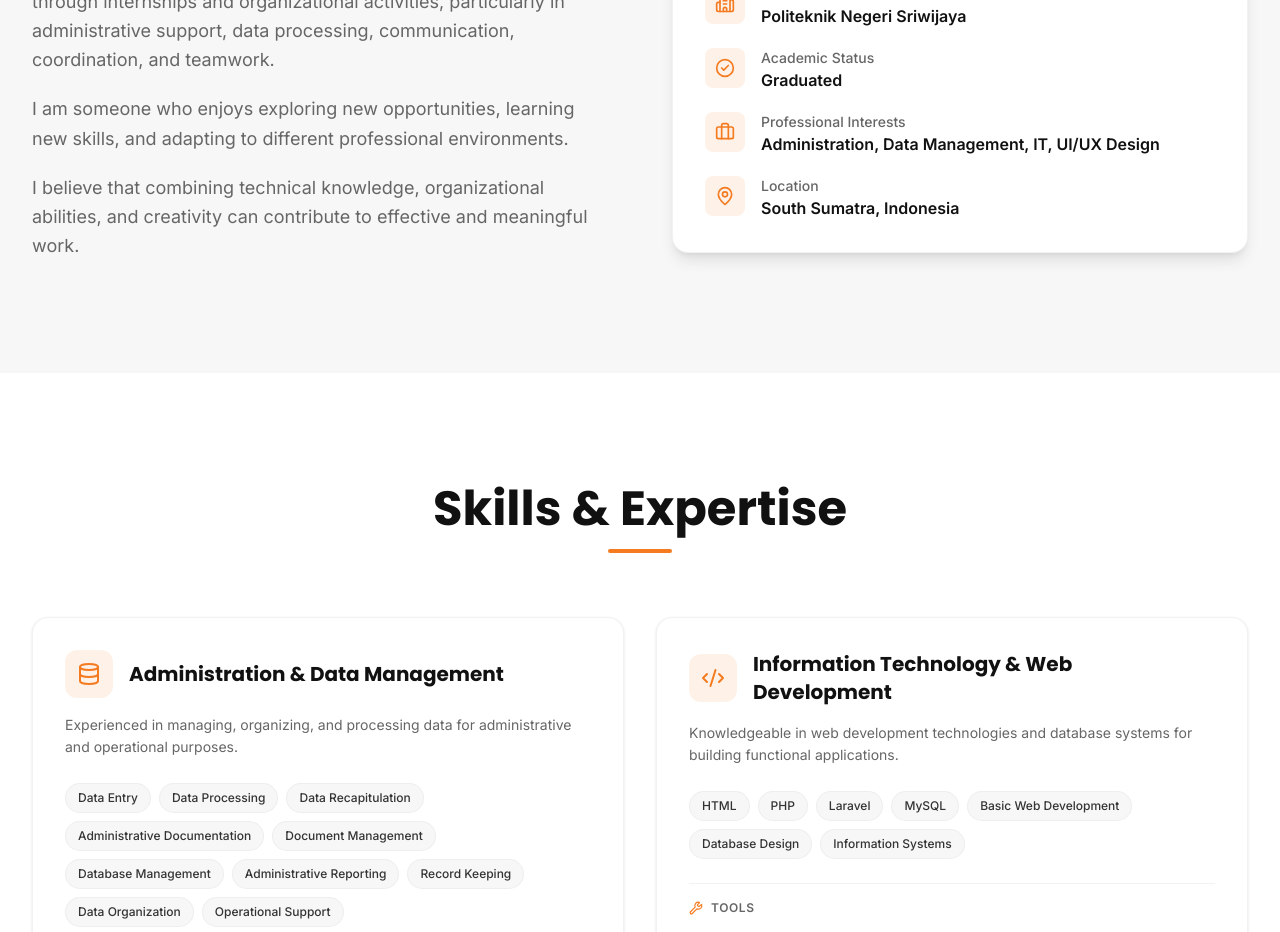
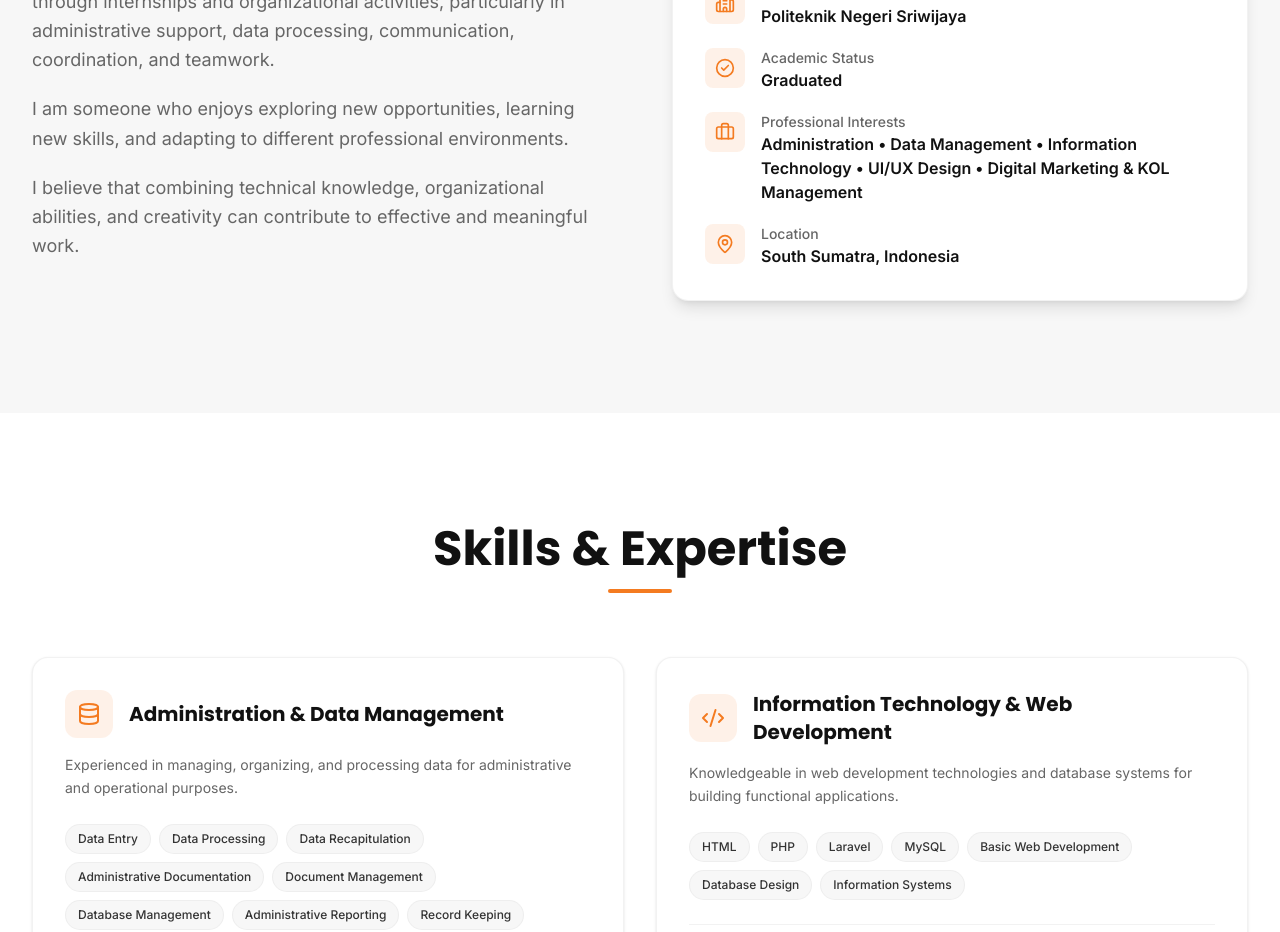
Before and after one commit to whoiaiiis/aisyah-portfolio, a React (Vite) app: page / in a window 1280 px wide. Shown: the part 1420-2352 px from the top of the page. Built offline with nearby package versions, Linux system fonts and the light colour scheme.

Commit message:
Update Professional Interests in About section

```diff
--- a/src/components/About.jsx
+++ b/src/components/About.jsx
@@ -5,7 +5,7 @@ const info = [
   { icon: GraduationCap, label: 'Education', value: 'Diploma III in Information Management' },
   { icon: Building2, label: 'Institution', value: 'Politeknik Negeri Sriwijaya' },
   { icon: CheckCircle2, label: 'Academic Status', value: 'Graduated' },
-  { icon: Briefcase, label: 'Professional Interests', value: 'Administration, Data Management, IT, UI/UX Design' },
+  { icon: Briefcase, label: 'Professional Interests', value: 'Administration • Data Management • Information Technology • UI/UX Design • Digital Marketing & KOL Management' },
   { icon: MapPin, label: 'Location', value: 'South Sumatra, Indonesia' },
 ];
 
```
